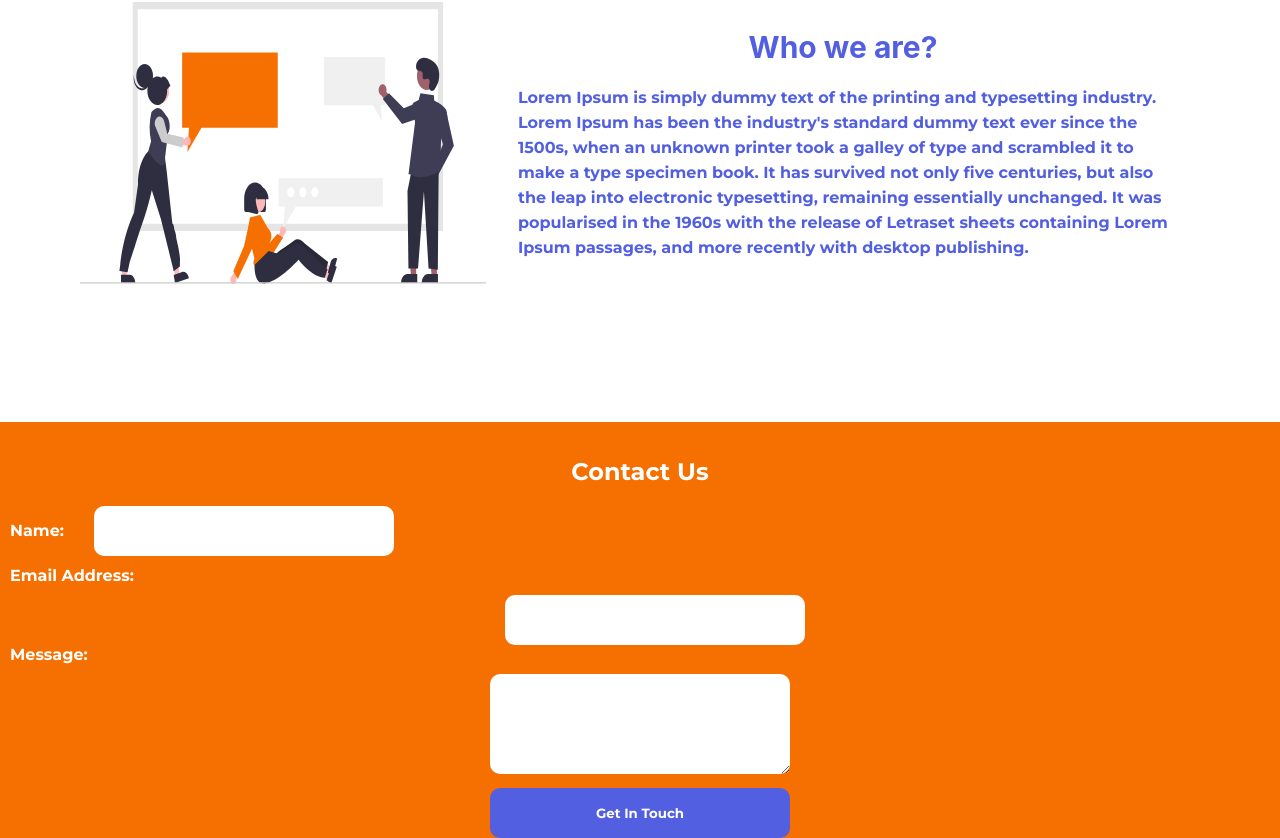
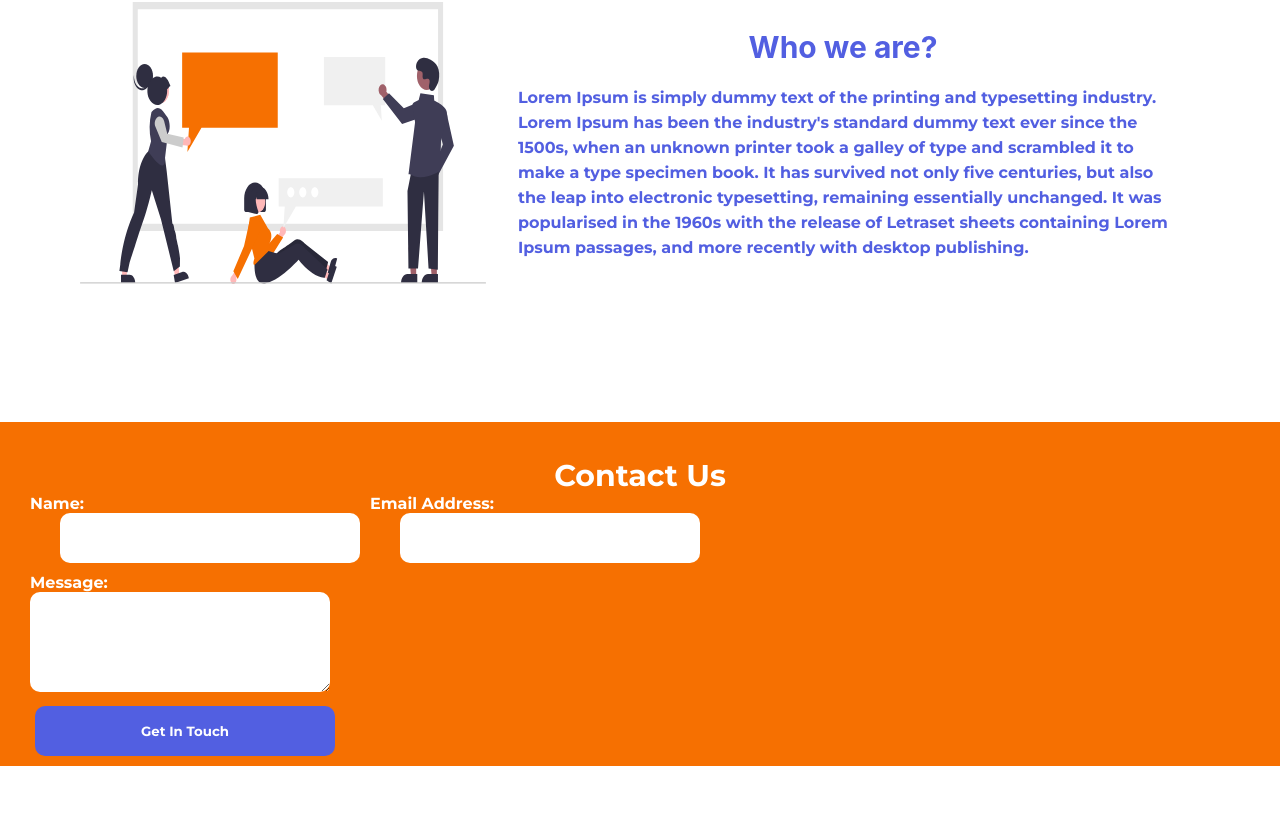
Before and after one commit to jasmineblinks/shortenit, a React (Create React App) app: page / in a window 1280 px wide. Shown: the part 772-1610 px from the top of the page. After the commit the page ends 1538 px from the top, so only its background shows below. Built offline with nearby package versions, Linux system fonts and the light colour scheme.

Commit message:
style:updated

```diff
--- a/src/App.css
+++ b/src/App.css
@@ -125,6 +125,12 @@ input {
   padding-top: 35px;
   margin-bottom: 20px;
 }
+.inputText {
+  margin-left: 20px;
+}
+.inputname {
+  margin-left: 30px;
+}
 label {
   display: block;
   text-align: left;
@@ -151,7 +157,7 @@ textarea {
   font-family: "Montserrat", sans-serif;
   font-weight: bold;
   width: 50px;
-  margin: auto;
+  margin-left: 5px;
   /* margin-top: 10px;
   margin-left: auto;
   margin-right: auto; */
@@ -283,6 +289,19 @@ textarea {
     pointer-events: none;
     bottom: 20px;
   }
+  .contactUs {
+    display: flex;
+    flex-direction: column;
+  }
+  .contactUs h2 {
+    padding-top: 35px;
+    margin: auto;
+    font-size: 30px;
+  }
+  .inputText {
+    display: flex;
+    flex-direction: row;
+  }
 }
 /* @media (prefers-reduced-motion: no-preference) {
   .App-logo {
--- a/src/App.js
+++ b/src/App.js
@@ -53,16 +53,26 @@ function App() {
         <section className="contactUs">
           <h2>Contact Us</h2>
           <form>
+            <section className="inputText">
               <label>
                 Name:
-              <input type="text" name="name" />
+                <br />
+                <input type="text" name="email address" />
               </label>
 
-            <label>Email Address:</label>
+              <label>
+                Email Address:
+                <br />
                 <input type="text" name="email address" />
-            <label>Message:</label>
+              </label>
+            </section>
+
+            <label className="inputname">
+              Message:
+              <br />
               <textarea type="text" name="email address" />
               <input className="submit" type="submit" value="Get In Touch" />
+            </label>
           </form>
         </section>
       </section>
```
Lines whose indentation alone changed are shown as unchanged.
